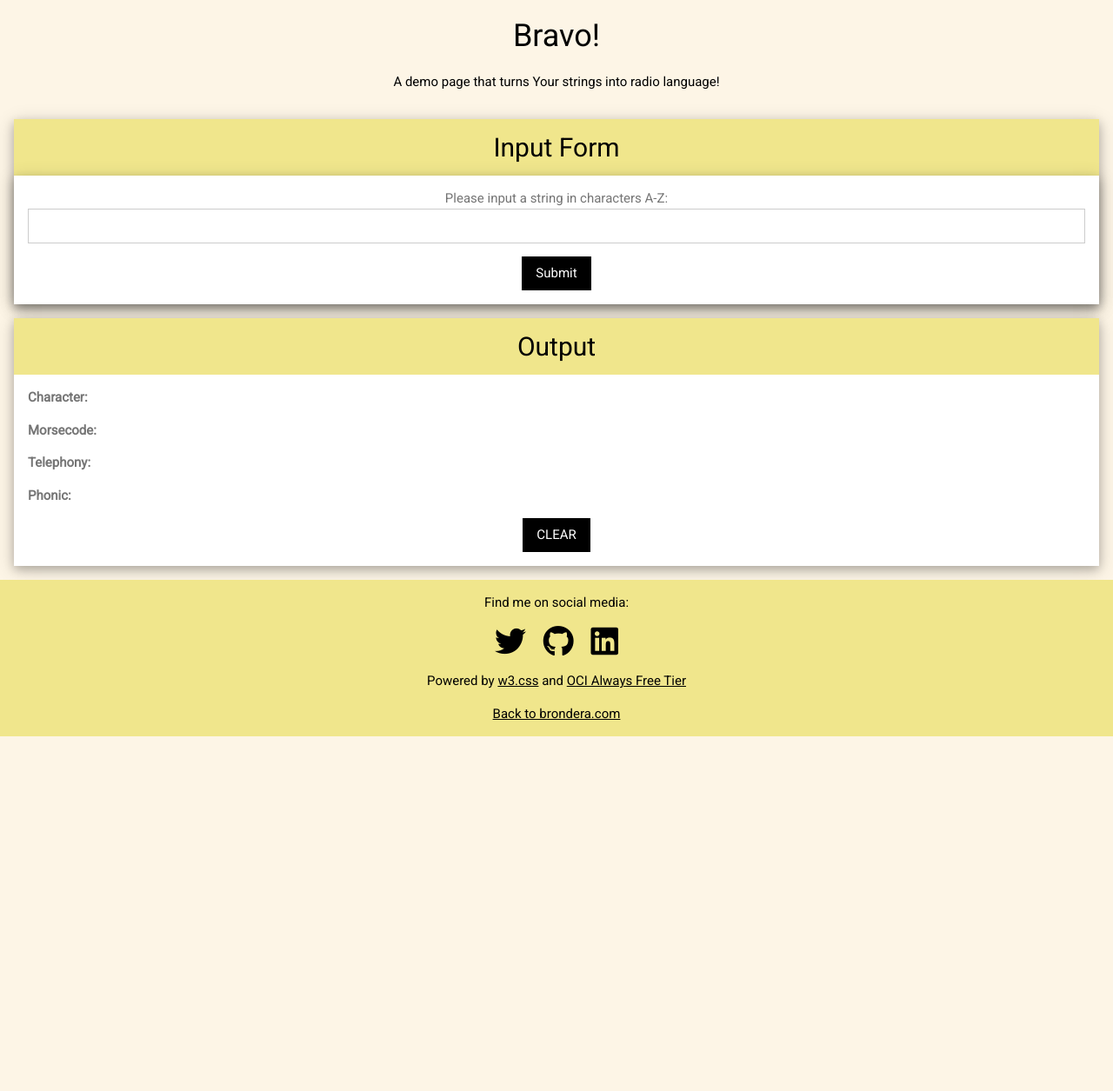
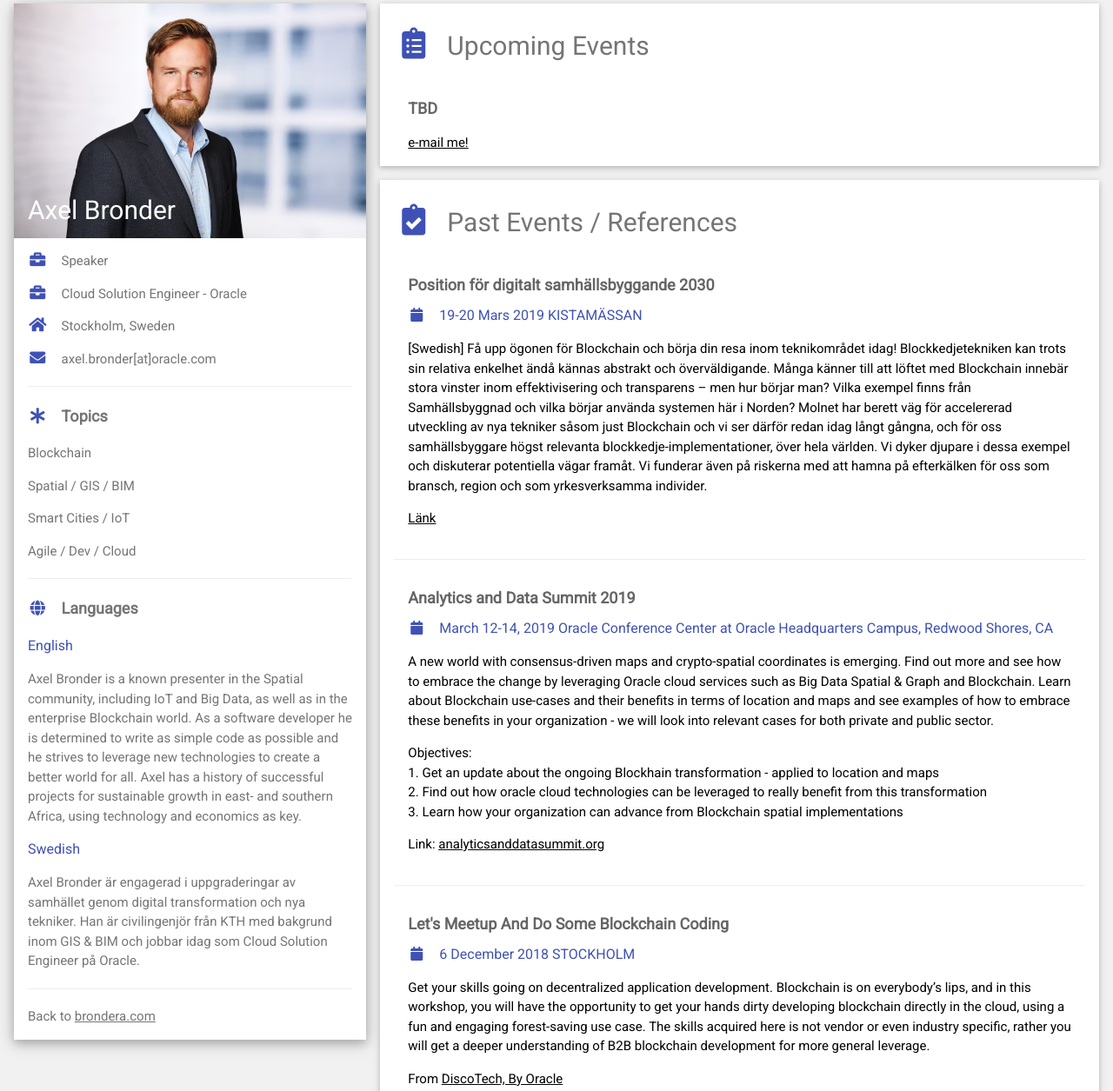
Before and after one commit to brondera/speaker, a plain HTML site: page index.html in a window 1280 px wide. Shown: the part 12-1267 px from the top of the page at 87% size. Before the commit the page ends 859 px from the top, so only its background shows below. Drawn offline with nearby package versions, Linux system fonts and the light colour scheme; no server answers.

Commit message:
rollback
back to speaker version (was overwritten by bravo app unintentionally)

```diff
--- a/index.html
+++ b/index.html
@@ -1,6 +1,6 @@
 <!DOCTYPE html>
 <html lang="sv">
-<title>brondera.com - Hello World!</title>
+<title>Axel Bronder's Speaker site</title>
 <meta charset="UTF-8">
 <meta name="viewport" content="width=device-width, initial-scale=1">
 <link rel="stylesheet" href="https://www.w3schools.com/w3css/4/w3.css">
@@ -16,77 +16,112 @@
 <style>
 html,body,h1,h2,h3,h4,h5,h6 {font-family: "Roboto", sans-serif}
 </style>
-<html>
-<head>
-    <script src="https://ajax.aspnetcdn.com/ajax/jQuery/jquery-3.4.1.min.js"></script>
-<script>
-  var phonyArray = [];
-  $(document).ready(function(callback) {
-    $.ajax({
-      //call APT table using ORDS API (published by readonly user):
-      url: "https://dx4l1ex2ewgtxe9-db202003051643.adb.eu-frankfurt-1.oraclecloudapps.com/ords/bravo/phonetic/readonly"
-    }).then(function(res) {
-        $.each(res.items, function( i, itemData ) {
-            //populate phonyArray with data from table API
-            phonyArray[i] = itemData;
-        });
-        if(callback) callback();  //check before calling it.
-
-        //check for parameters in url
-        const urlParams = new URLSearchParams(window.location.search);
-        //if there is a string parameter, process it
-        if (urlParams.has('userString')) {
-          str2 = urlParams.get('userString');
-          str2 = str2.toUpperCase(); //TODO: trim that string
-          for (var i = 0; i < str2.length; i++) {
-            //run everey character in the strin against the phonyarray
-            $('.telephony').append(phonyArray[phonyArray.indexOf(phonyArray.find(o => o.character === str2.charAt(i)))].telephony + " ");
-            $('.character').append(phonyArray[phonyArray.indexOf(phonyArray.find(o => o.character === str2.charAt(i)))].character + " ");
-            $('.morsecode').append(phonyArray[phonyArray.indexOf(phonyArray.find(o => o.character === str2.charAt(i)))].morsecode + " ");
-            $('.phonic').append(phonyArray[phonyArray.indexOf(phonyArray.find(o => o.character === str2.charAt(i)))].phonic + " ");
-          }
-        };
-    });
-
-  });
-</script>
-</head>
-<body class="w3-sand">
+<body class="w3-light-grey">
 
 <!-- Page Container -->
-  <div class="w3-container w3-center w3-margin-top">
-    <h1>Bravo!</h1>
-    <p>A demo page that turns Your strings into radio language!</p>
+<div class="w3-content w3-margin-top" style="max-width:1400px;">
+
+  <!-- The Grid -->
+  <div class="w3-row-padding">
+
+    <!-- Left Column -->
+    <div class="w3-third">
+
+      <div class="w3-white w3-text-grey w3-card-4">
+        <div class="w3-display-container">
+          <img src="img/axelBronder.jpg" style="width:100%" alt="Avatar">
+          <div class="w3-display-bottomleft w3-container w3-text-white">
+            <h2>Axel Bronder</h2>
           </div>
-  <div class="w3-white w3-text-grey w3-card-4 w3-center w3-margin">
-    <div class="w3-container w3-khaki">
-      <h2>Input Form</h2>
         </div>
-    <!-- TODO: Might change to POST method? -->
-    <form class="w3-container w3-card-4">
-      <p>
-      <label for="userString">Please input a string in characters A-Z:</label><br>
-      <input class="w3-input w3-border" type="text" name="userString" id="userString" pattern="[a-zA-Z]+" title="Please only use characters A-Z" required></p>
-      <input class="w3-btn w3-black w3-margin-bottom" type="submit" value="Submit">
-    </form>
+        <div class="w3-container">
+          <p><i class="fa fa-briefcase fa-fw w3-margin-right w3-large w3-text-indigo"></i>Speaker</p>
+          <p><i class="fa fa-briefcase fa-fw w3-margin-right w3-large w3-text-indigo"></i>Cloud Solution Engineer - Oracle</p>
+          <p><i class="fa fa-home fa-fw w3-margin-right w3-large w3-text-indigo"></i>Stockholm, Sweden</p>
+          <p><i class="fa fa-envelope fa-fw w3-margin-right w3-large w3-text-indigo"></i>axel.bronder[at]oracle.com</p>
+          <hr>
+
+          <p class="w3-large"><b><i class="fa fa-asterisk fa-fw w3-margin-right w3-text-indigo"></i>Topics</b></p>
+          <p>Blockchain</p>
+          <p>Spatial / GIS / BIM</p>
+          <p>Smart Cities / IoT</p>
+          <p>Agile / Dev / Cloud</p>
+          <hr>
+
+          <p class="w3-large w3-text-theme"><b><i class="fa fa-globe fa-fw w3-margin-right w3-text-indigo"></i>Languages</b></p>
+          <h6 class="w3-text-indigo">English</h6>
+          <p>Axel Bronder is a known presenter in the Spatial community, including IoT and Big Data, as well as in the enterprise Blockchain world. As a software developer he is determined to write as simple code as possible and he strives to leverage new technologies to create a better world for all. Axel has a history of successful projects for sustainable growth in east- and southern Africa, using technology and economics as key.</p>
+          <h6 class="w3-text-indigo">Swedish</h6>
+          <p>Axel Bronder är engagerad i uppgraderingar av samhället genom digital transformation och nya tekniker. Han är civilingenjör från KTH med bakgrund inom GIS & BIM och jobbar idag som Cloud Solution Engineer på Oracle.</p>
+          <hr>
+
+          <p>Back to <a href="http://www.brondera.com/">brondera.com</a></p>
+
+        </div>
+      </div><br>
+
+    <!-- End Left Column -->
     </div>
 
-   <div class="w3-white w3-text-grey w3-card-4 w3-center w3-margin">
-    <div class="w3-container w3-khaki">
-      <h2>Output</h2>
+    <!-- Right Column -->
+    <div class="w3-twothird">
+      <div class="w3-container w3-card w3-white">
+        <h2 class="w3-text-grey w3-padding-16">
+          <i class="fas fa-clipboard-list fa-fw w3-margin-right w3-xxlarge w3-text-indigo"></i>Upcoming Events</h2>
+          <div class="w3-container">
+            <h5 class="w3-opacity"><b>TBD</b></h5>
+            <p><a href="mailto:axel.bronder@oracle.com">e-mail me!</a></p>
           </div>
-    <p class="character w3-left-align w3-margin-left"><b>Character: </b></p>
-    <p class="morsecode w3-left-align w3-margin-left"><b>Morsecode: </b></p>
-    <p class="telephony w3-left-align w3-margin-left"><b>Telephony: </b></p>
-    <p class="phonic w3-left-align w3-margin-left"><b>Phonic: </b></p>
+      </div>
+      <div class="w3-container w3-card w3-white w3-margin-top">
+        <h2 class="w3-text-grey w3-padding-16"><i class="fas fa-clipboard-check fa-fw w3-margin-right w3-xxlarge w3-text-indigo"></i>Past Events / References</h2>
+        <div class="w3-container">
+            <h5 class="w3-opacity"><b>Position för digitalt samhällsbyggande 2030</b></h5>
+            <h6 class="w3-text-indigo"><i class="fa fa-calendar fa-fw w3-margin-right"></i>19-20 Mars 2019 KISTAMÄSSAN</h6>
+            <p>[Swedish] Få upp ögonen för Blockchain och börja din resa inom teknikområdet idag! Blockkedjetekniken kan trots sin relativa enkelhet ändå kännas abstrakt och överväldigande. Många känner till att löftet med Blockchain innebär stora vinster inom effektivisering och transparens – men hur börjar man? Vilka exempel finns från Samhällsbyggnad och vilka börjar använda systemen här i Norden? Molnet har berett väg för accelererad utveckling av nya tekniker såsom just Blockchain och vi ser därför redan idag långt gångna, och för oss samhällsbyggare högst relevanta blockkedje-implementationer, över hela världen. Vi dyker djupare i dessa exempel och diskuterar potentiella vägar framåt. Vi funderar även på riskerna med att hamna på efterkälken för oss som bransch, region och som yrkesverksamma individer.</p>
+            <p><a href="https://position2030.se/speakers/axel-bronder-cloud-solution-engineer-oracle/">Länk</a></p>
+          </div>
+          <hr>
+        <div class="w3-container">
+            <h5 class="w3-opacity"><b>Analytics and Data Summit 2019</b></h5>
+            <h6 class="w3-text-indigo"><i class="fa fa-calendar fa-fw w3-margin-right"></i>March 12-14, 2019 Oracle Conference Center at Oracle Headquarters Campus, Redwood Shores, CA</h6>
+            <p>A new world with consensus-driven maps and crypto-spatial coordinates is emerging. Find out more and see how to embrace the change by leveraging Oracle cloud services such as Big Data Spatial & Graph and Blockchain. Learn about Blockchain use-cases and their benefits in terms of location and maps and see examples of how to embrace these benefits in your organization - we will look into relevant cases for both private and public sector.</p>
+            <p>Objectives:
+              <br>1. Get an update about the ongoing Blockhain transformation - applied to location and maps
+              <br>2. Find out how oracle cloud technologies can be leveraged to really benefit from this transformation
+              <br>3. Learn how your organization can advance from Blockchain spatial implementations
+            </p>
+            <p>Link: <a href="https://analyticsanddatasummit.org">analyticsanddatasummit.org</a></p>
+          </div>
+          <hr>
+
 
         <div class="w3-container">
-      <!-- TODO: Make this actually clear something -->
-      <button class="w3-btn w3-black w3-margin-bottom">CLEAR</button>
+          <h5 class="w3-opacity"><b>Let's Meetup And Do Some Blockchain Coding</b></h5>
+          <h6 class="w3-text-indigo"><i class="fa fa-calendar fa-fw w3-margin-right"></i>6 December 2018 STOCKHOLM</h6>
+          <p>Get your skills going on decentralized application development. Blockchain is on everybody’s lips, and in this workshop, you will have the opportunity to get your hands dirty developing blockchain directly in the cloud, using a fun and engaging forest-saving use case. The skills acquired here is not vendor or even industry specific, rather you will get a deeper understanding of B2B blockchain development for more general leverage.</p>
+          <p>From <a href="https://www.meetup.com/DiscoTech-By-Oracle/">DiscoTech, By Oracle</a></p>
+          <p><a href="https://www.meetup.com/DiscoTech-By-Oracle/events/256328940/">Link</a></p>
+        </div>
+        <hr>
+        <div class="w3-container">
+          <h5 class="w3-opacity"><b>Oracle Open World - Oracle Code ONE</b></h5>
+          <h6 class="w3-text-indigo"><i class="fa fa-calendar fa-fw w3-margin-right"></i>October 22–25 2018 SAN FRANCISCO</h6>
+          <p>Get your skills going on decentralized application development before everybody else! This session will jump-start your career in the decentralized field—making you ready for the future and an even more requested resource for companies all over the world. Blockchain is on everybody’s lips, and in this hands-on lab, you will have the opportunity to get your hands dirty developing chaincode directly in the cloud, using a fun and engaging forest-saving use case. Later on your code might be implemented to help save the environment!</p>
+          <p><a href="https://www.meetup.com/DiscoTech-By-Oracle/events/256328940/">Link</a></p>
         </div>
       </div>
 
-   <footer class="w3-container w3-khaki w3-center w3-margin-top">
+    <!-- End Right Column -->
+    </div>
+
+  <!-- End Grid -->
+  </div>
+
+  <!-- End Page Container -->
+</div>
+
+<footer class="w3-container w3-indigo w3-center w3-margin-top">
   <p>Find me on social media:</p>
   <a href="https://twitter.com/axelbronder/"><i class="fab fa-twitter w3-xxlarge w3-margin-right w3-hover-opacity"></i></a>
   <a href="https://github.com/brondera/"><i class="fab fa-github w3-xxlarge w3-margin-right w3-hover-opacity"></i></a>
@@ -97,5 +132,6 @@
   </p>
   <p><a href="https://www.brondera.com">Back to brondera.com</a></p>
 </footer>
+
 </body>
 </html>
```
Lines whose indentation alone changed are shown as unchanged.
